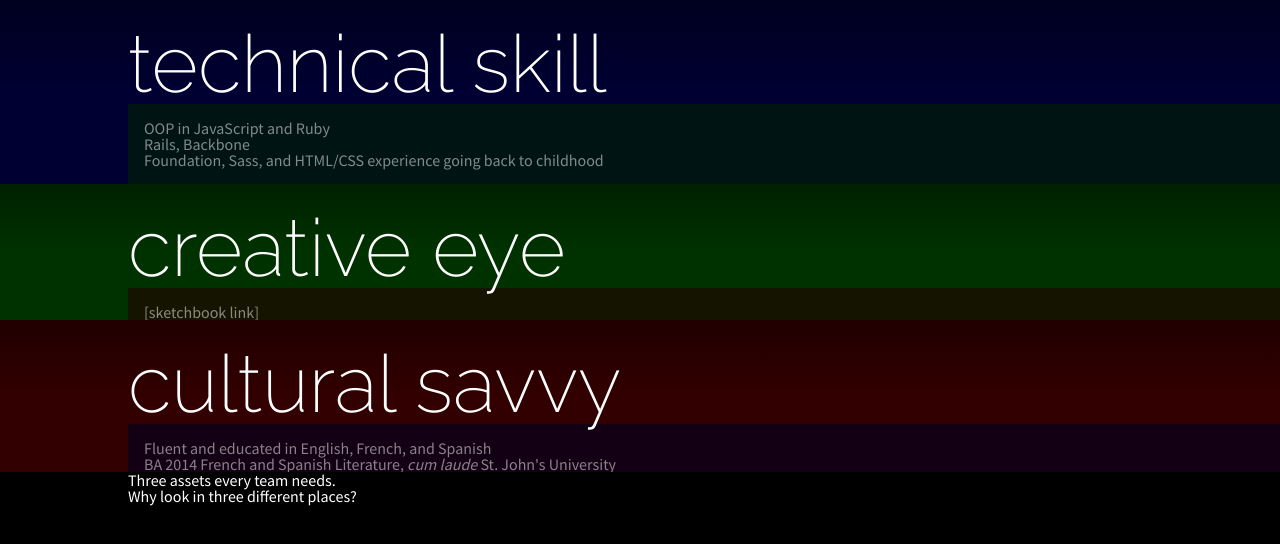
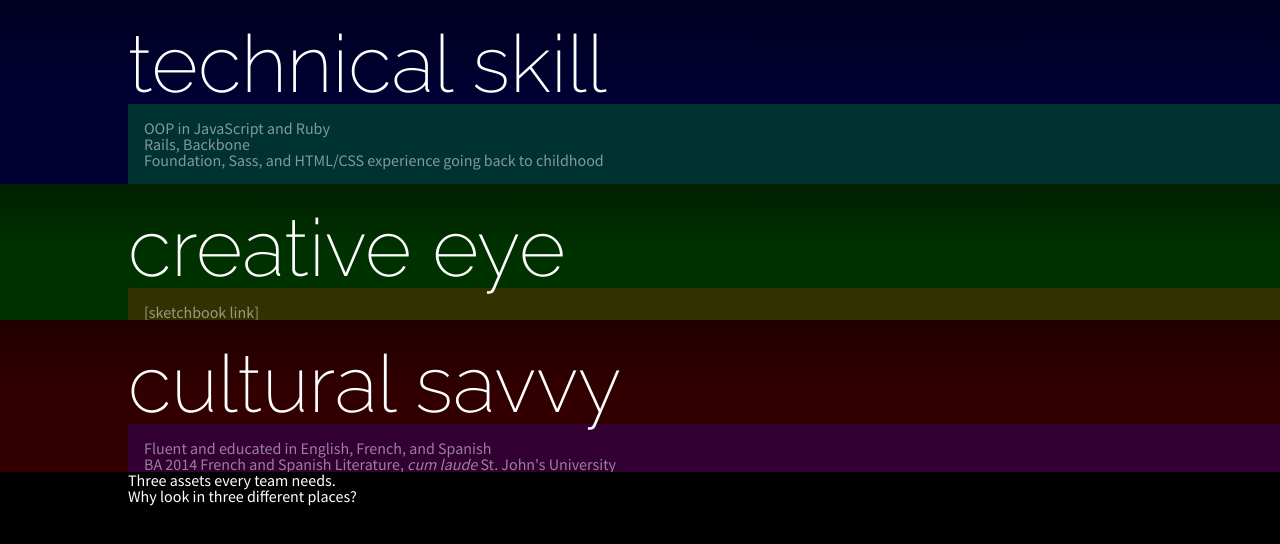
Before and after one commit to justinsilvestre/portfolio-site, a plain HTML site: page index.html in a window 1280 px wide. Drawn offline with nearby package versions, Linux system fonts and the light colour scheme.

Commit message:
lighter secondary colors

```diff
--- a/styles.scss
+++ b/styles.scss
@@ -31,9 +31,9 @@ i { font-style: italic; }
 	color: white;
 	color: rgba(255, 255, 255, .5);
 
-	#technical & { background-color: rgb(0, 20, 20); }
-	#creative & { background-color: rgb(20, 20, 0); }
-	#cultural & { background-color: rgb(20, 0, 20); }
+	#technical & { background-color: rgb(0, 50, 50); }
+	#creative & { background-color: rgb(50, 50, 0); }
+	#cultural & { background-color: rgb(50, 0, 50); }
 
 }
 
```
Also changed, not shown: styles.css.
